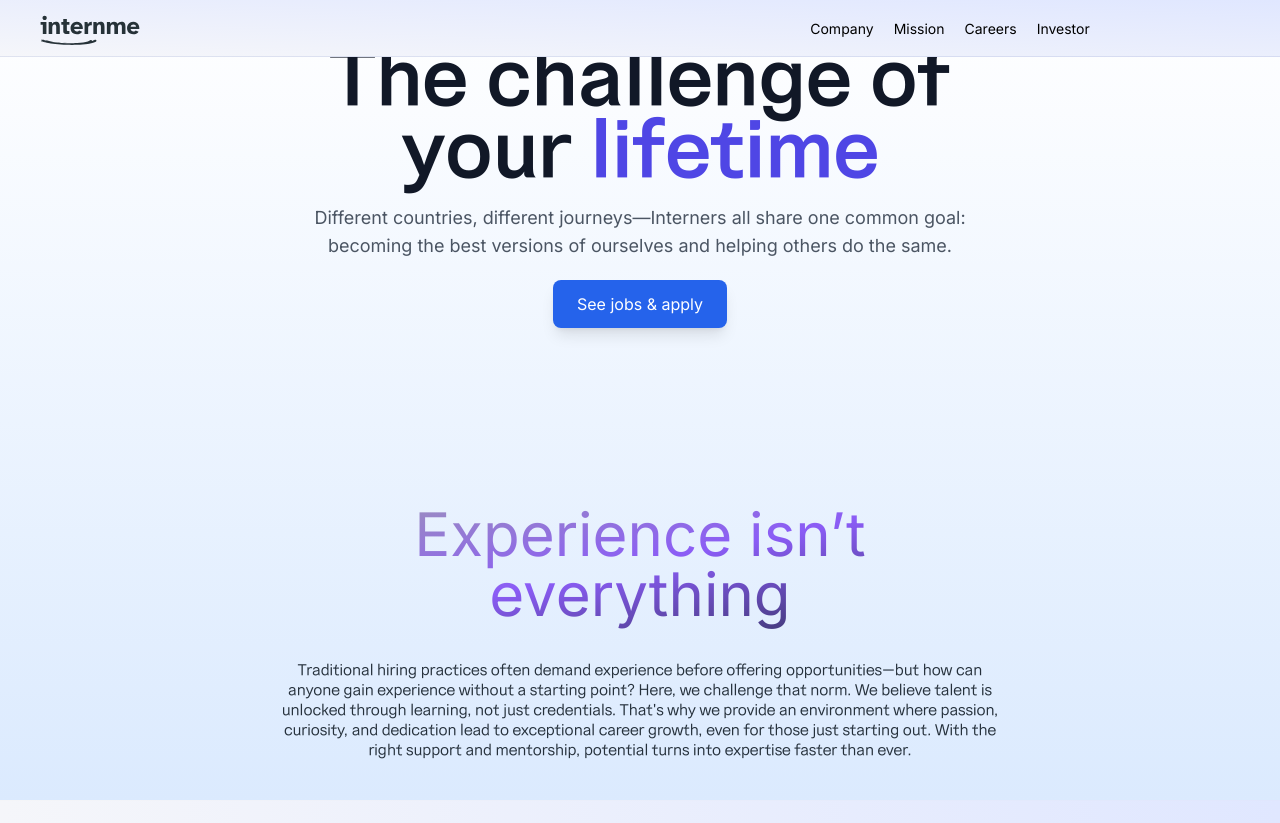
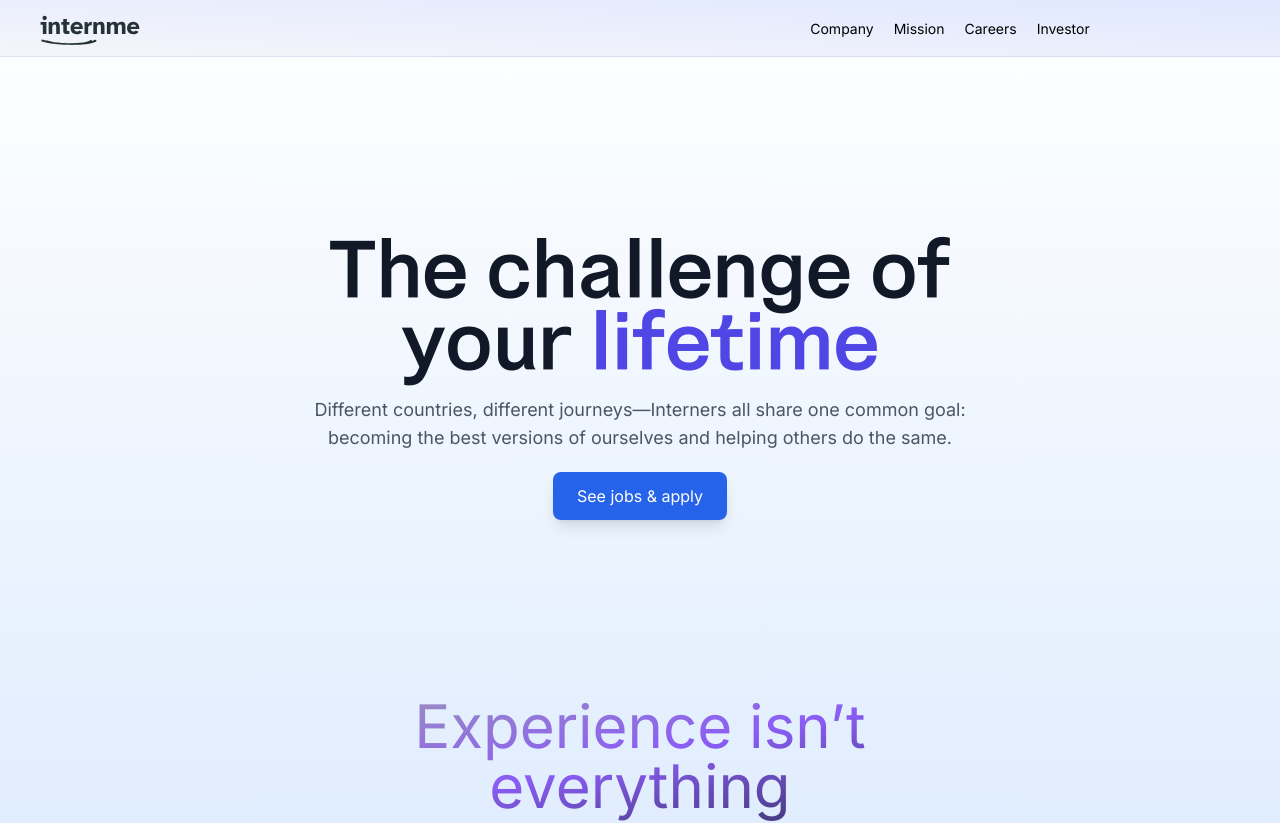
Before and after one commit to decypted/itme4, a Next.js app: page /careers in a window 1280 px wide. Shown: the top 823 px of the page. Built offline with nearby package versions, Linux system fonts and the light colour scheme; a web font is replaced by a local one.

Commit message:
Update page.tsx

```diff
--- a/app/careers/page.tsx
+++ b/app/careers/page.tsx
@@ -9,7 +9,7 @@ const CareersPage = () => {
         initial={{ opacity: 0, y: 50 }}
         animate={{ opacity: 1, y: 0 }}
         transition={{ duration: 1, ease: "easeOut" }}
-        className="w-[95%] md:w-[60%] space-y-5"
+        className="w-[95%] md:w-[60%] space-y-5 mt-52"
       >
         <h1 className="text-4xl md:text-7xl font-medium text-gray-900">
           The challenge of your <span className="text-indigo-600">lifetime</span>
```
